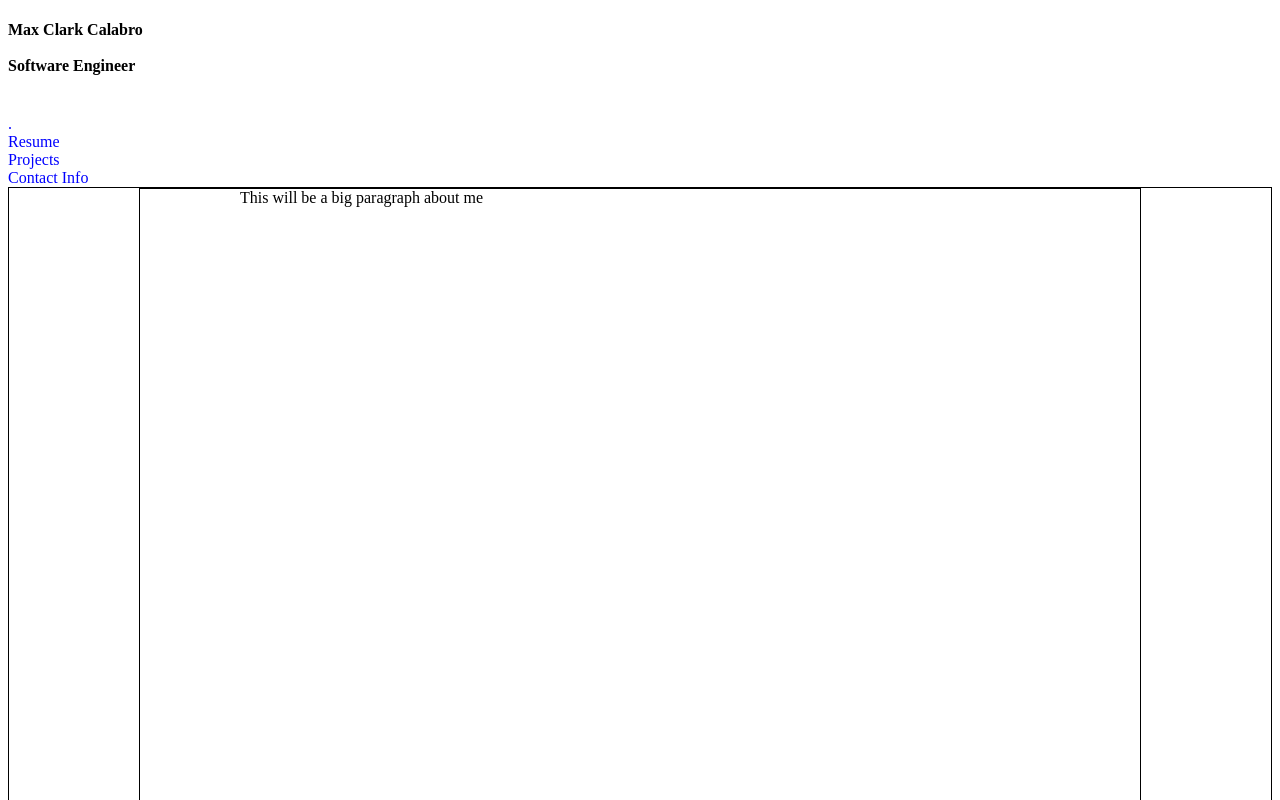
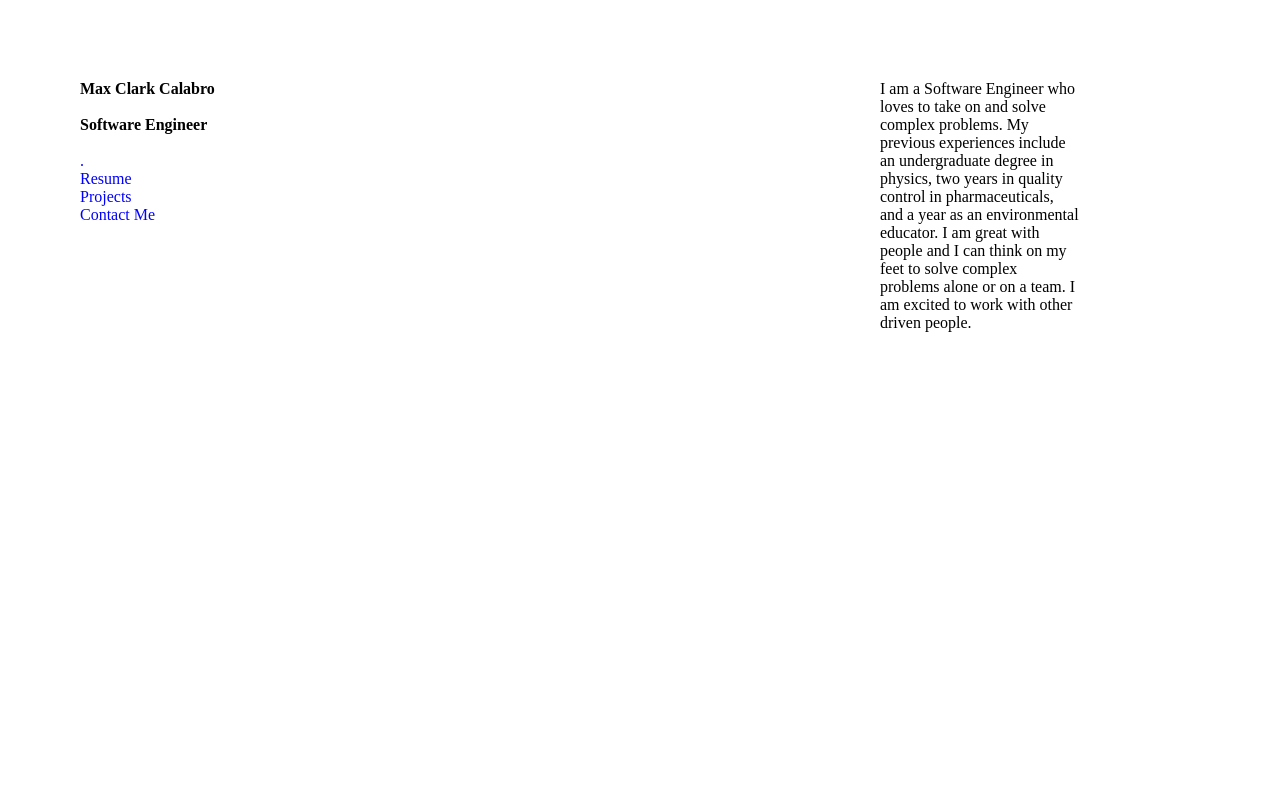
Before and after one commit to max-calabro/Portfolio, a plain HTML site: page index.html in a window 1280 px wide. Shown: the top 800 px of the page. Drawn offline with Linux system fonts and the light colour scheme.

Commit message:
changed the styling to be in flex boxes and grids

```diff
--- a/index.html
+++ b/index.html
@@ -11,6 +11,7 @@
 <body>
   <header></header>
   <div class="main-container">
+    <div class="sidebar"></div>
     <div class="main-display">
       <div class="image-container"></div>
     </div>
--- a/script.js
+++ b/script.js
@@ -9,7 +9,9 @@ const siteInfo = {
     'I am a full stack engineer with a background in physics. Some other stuff blah blah.',
 
   //  about me
-  aboutMe: 'This will be a big paragraph about me',
+  //  fade onto the page a second after? Top left to bottom right? What do you mean too much fading?
+  aboutMe:
+    'I am a Software Engineer who loves to take on and solve complex problems. My previous experiences include an undergraduate degree in physics, two years in quality control in pharmaceuticals, and a year as an environmental educator. I am great with people and I can think on my feet to solve complex problems alone or on a team. I am excited to work with other driven people.',
 
   //  resume / projects
   resume: 'This will be the resume link',
@@ -89,27 +91,27 @@ const removeEnterView = () => {
   document.querySelector('.enter-view').remove()
 }
 
-const addHeader = () => {
-  document.createElement('header')
-  fillHeader()
+const addSidebar = () => {
+  document.createElement('div')
+  fillSidebar()
 }
 setTimeout(() => {
-  addHeader() // also calls fill header
+  addSidebar() // also calls fill header
   mainDisplay()
   createListeners()
   fillMainDisplay('initial load')
 }, 1000)
 
-const fillHeader = () => {
-  let headerInfo = document.createElement('h4')
-  headerInfo.className = 'name'
-  document.querySelector('header').append(headerInfo)
+const fillSidebar = () => {
+  document.querySelector('.sidebar').prepend(contactInfo)
+  document.querySelector('.sidebar').prepend(projects)
+  document.querySelector('.sidebar').prepend(resume)
+  document.querySelector('.sidebar').prepend(aboutMe)
+  let sidebarInfo = document.createElement('h4')
+  sidebarInfo.className = 'name'
+  document.querySelector('.sidebar').prepend(sidebarInfo)
   document.querySelector('.name').innerHTML =
     siteInfo.name + '<br></br>' + siteInfo.title + '<br></br>'
-  document.querySelector('header').append(aboutMe)
-  document.querySelector('header').append(resume)
-  document.querySelector('header').append(projects)
-  document.querySelector('header').append(contactInfo)
 }
 
 const mainDisplay = () => {
@@ -205,7 +207,7 @@ const ChangeAllButOne = (dotValue) => {
     projects.innerHTML = 'Projects'
   }
   if (dotValue != 3) {
-    contactInfo.innerHTML = 'Contact Info'
+    contactInfo.innerHTML = 'Contact Me'
   }
 }
 //
--- a/style.css
+++ b/style.css
@@ -8,6 +8,13 @@
   100% { opacity: 1 }
 }
 
+  /* These are css glabal variables! */
+:root {
+  --white: #fafaff;
+  --black: #333533;
+}
+
+/*  Loading Fade  */
 .enter-view {
   display: flex;
   justify-content: center;
@@ -21,26 +28,42 @@
   min-height: 100vh;
 }
 
+body {
+  margin: 0;
+  height: 100vh;
+
+  display: flex;
+  flex-direction: column;
+}
+
+header {
+  display: flex;
+  justify-content: center;
+  height: 50px;
+  flex: 0 0 10vh;
+}
+
+/*  Main Container  */
+.main-container {
+  display: grid;
+  grid-template-columns: 1fr 4fr;
+}
+
+.sidebar {
+  margin-left: 10vh;
+  width: 25vh;
+}
+
 .name {
   display: flex;
   flex-direction: column;
 
   max-width: 160px;
+  margin-block-end: 0;
+  margin-block-start: 0;
 }
 
-.main-container {
-  display: flex;
-  align-items: center;
-  justify-content: center;
-
-  border: 1px solid black;
-}
-
-.main-display {
-  display: flex;
-  border: 1px solid black;
-}
-
+/*  Sidebar Buttons  */
 .button-aboutMe, .button-resume, .button-projects, .button-contactInfo {
   color: blue;
   cursor: pointer;
@@ -62,13 +85,26 @@
   color:blueviolet;
 }
 
+/*  Main Display  */
+.main-display {
+  display: flex;
+  justify-content: center;
+  width: 75vh;
+}
+
+section {
+  margin-left: 25vh;
+  margin-right: 25vh;
+}
+
 .image-container {
-  height: 100px;
-  width: 100px;
+  margin-left: 25vh;
+  margin-right: 25vh;
 }
 
 .resume-image {
   /* background-image: url("images/MaxCalabroPortfolioDisplayResume.jpg"); */
   max-height: 600px;
   max-width: 600px;
+  border: 1px solid black;
 }
```
